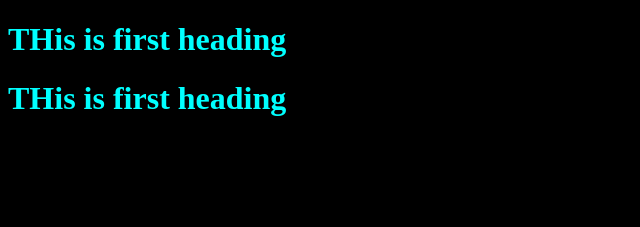
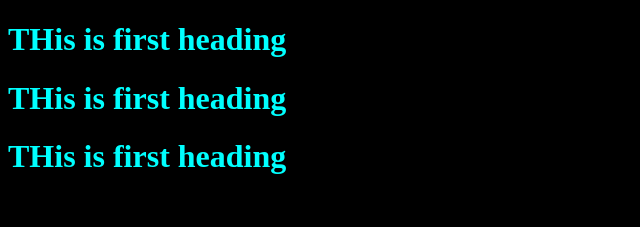
Before and after one commit to Abdul-Logiclion/EAD, a plain HTML site: page index.html in a window 1280 px wide. Shown: the whole page, without its empty margins (0-640 px from the left). Drawn offline with Linux system fonts and the light colour scheme.

Commit message:
revert "no changes"

```diff
--- a/index.html
+++ b/index.html
@@ -8,7 +8,8 @@
 </head>
 <body>
    <h1>THis is first heading</h1>
-       <h1>THis is first heading</h1>
+   <h1>THis is first heading</h1>
+   <h1>THis is first heading</h1>
 
    <h2>new image is added in add_img branch</h2>
 </body>
```
